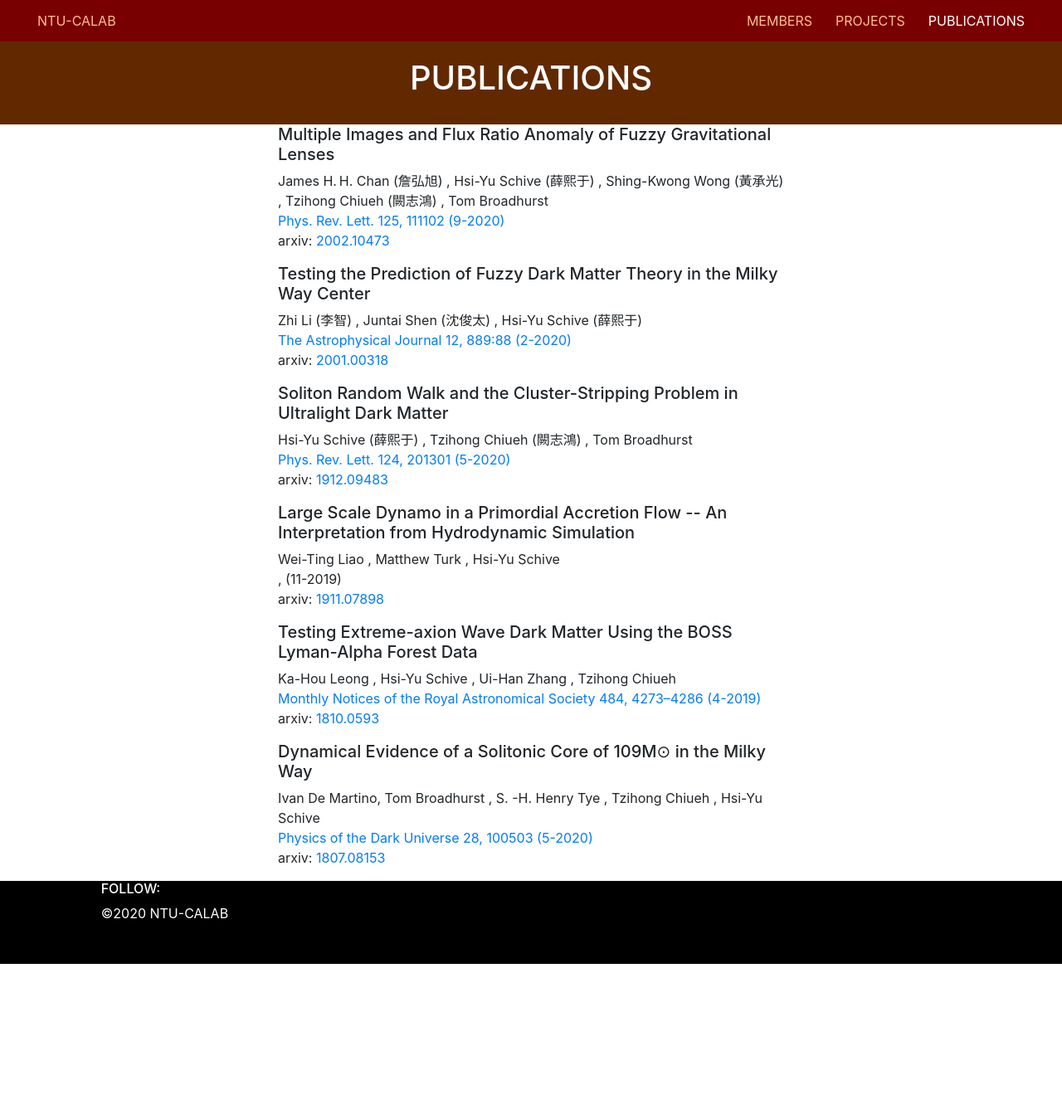
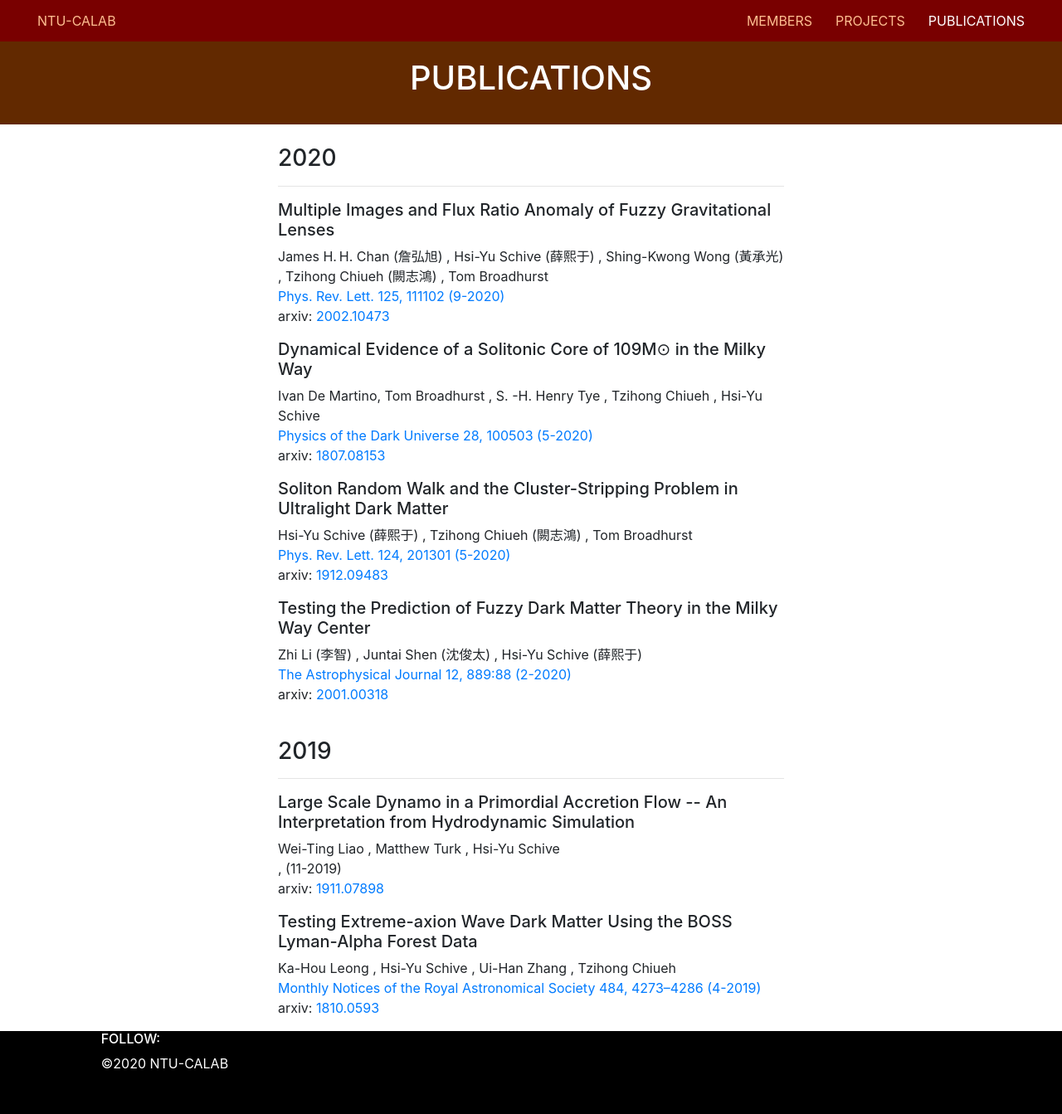
Before and after one commit to calab-ntu/calab-ntu.github.io, a Jekyll site: the page built from publications.md, in a window 1280 px wide. Shown: the whole page at 83% size. Built offline with Jekyll 4.4.1, drawn with Linux system fonts in a browser that asks for light colours; before the commit the page ends 1162 px from its top, so only the background shows below that.

Commit message:
Adding publication sorting by year.

```diff
--- a/_data/members.yml
+++ b/_data/members.yml
@@ -38,7 +38,7 @@
   bio : I am interesting numerical analysis, data analysis, data visualization, and developing codes for dynamics simulation in astrophysical problems.
   picture :
   project :
-    - name: relativistic magnetohydrodynamics, AGN, and high energy physics.
+    - name: relativistic magnetohydrodynamics, AGN feedback, and high energy physics.
 
 - name: Tzihong Chiueh
   position: Professor
--- a/_data/publications.yml
+++ b/_data/publications.yml
@@ -12,6 +12,7 @@
   month: 9
   doi: 10.1103/PhysRevLett.125.111102
   arxiv: 2002.10473
+  yearMonth: 2020-09
 
 - title: "Testing the Prediction of Fuzzy Dark Matter Theory in the Milky Way Center"
   authors:
@@ -25,6 +26,7 @@
   month: 2
   doi: 10.3847/1538-4357/ab6598
   arxiv: 2001.00318
+  yearMonth: 2020-02
 
 - title: "Soliton Random Walk and the Cluster-Stripping Problem in Ultralight Dark Matter"
   authors:
@@ -38,6 +40,7 @@
   month: 5
   doi: 10.1103/PhysRevLett.124.201301
   arxiv: 1912.09483
+  yearMonth: 2020-05
 
 - title: "Large Scale Dynamo in a Primordial Accretion Flow -- An Interpretation from Hydrodynamic Simulation"
   authors:
@@ -51,6 +54,7 @@
   month: 11
   doi:
   arxiv: 1911.07898
+  yearMonth: 2019-11
 
 - title: "Testing Extreme-axion Wave Dark Matter Using the BOSS Lyman-Alpha Forest Data"
   authors:
@@ -65,6 +69,7 @@
   month: 4
   doi: 10.1093/mnras/stz271
   arxiv: 1810.05930
+  yearMonth: 2019-04
 
 - title: Dynamical Evidence of a Solitonic Core of 109M⊙ in the Milky Way
   authors:
@@ -79,3 +84,4 @@
   month: 5
   doi: 10.1016/j.dark.2020.100503
   arxiv: 1807.08153
+  yearMonth: 2020-05
--- a/_layouts/publications.html
+++ b/_layouts/publications.html
@@ -14,8 +14,22 @@ for y in years
 
 -->
 
+
 <div class="container-fluid">
-	{%for pub in site.data.publications %}
+	{% assign publications = site.data.publications | sort: "yearMonth" | reverse %}
+	{% assign y = 0 %}
+
+	{% for pub in publications %}
+	<div class="row">
+		<div class="col-sm-6 offset-sm-3">
+			{% if y != pub.year %}
+			<br>
+			<h3 id="year_{{ pub.year }}">{{ pub.year }}</h3>
+			<hr>
+			{% assign y = pub.year %}
+			{% endif %}
+		</div>
+	</div>
 	<div class="row">
 		<div class="col-sm-6 offset-sm-3">
 			<h5>
```
Also changed, not shown: 3 other files.
